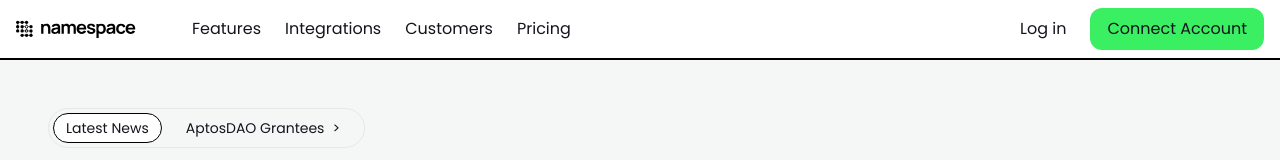
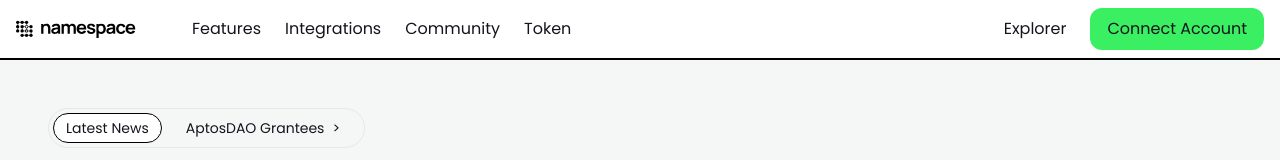
Before and after one commit to raldblox/namespace, a Next.js app in the folder web-app/: page / in a window 1280 px wide. Shown: the top 160 px of the page. Built offline with nearby package versions, Linux system fonts and the light colour scheme.

Commit message:
Added community section, and smooth scroll

```diff
--- a/web-app/app/globals.css
+++ b/web-app/app/globals.css
@@ -20,12 +20,13 @@ body {
   background: var(--light-color);
   color: var(--dark-color);
   font-family: "Poppins", sans-serif;
+  scroll-behavior: smooth;
 }
 
 * {
   -ms-overflow-style: none;
   scrollbar-width: none;
-  @apply transition duration-300 ease-in-out;
+  @apply transition duration-300 ease-in-out scroll-smooth;
 }
 
 @layer components {
--- a/web-app/app/page.js
+++ b/web-app/app/page.js
@@ -1,3 +1,4 @@
+import Community from "@/components/sections/Community";
 import Features from "@/components/sections/Features";
 import Highlight from "@/components/sections/Highlight";
 import Landing from "@/components/sections/Landing";
@@ -10,6 +11,7 @@ export default function Home() {
       <Highlight />
       <Features />
       <Token />
+      <Community />
     </main>
   );
 }
--- a/web-app/components/Navigation.js
+++ b/web-app/components/Navigation.js
@@ -6,10 +6,10 @@ const Navigation = () => {
   const [state, setState] = useState(false);
 
   const navigation = [
-    { title: "Features", path: "javascript:void(0)" },
+    { title: "Features", path: "#features" },
     { title: "Integrations", path: "javascript:void(0)" },
-    { title: "Customers", path: "javascript:void(0)" },
-    { title: "Pricing", path: "javascript:void(0)" },
+    { title: "Community", path: "#community" },
+    { title: "Token", path: "#token" },
   ];
 
   useEffect(() => {
@@ -20,7 +20,7 @@ const Navigation = () => {
   }, []);
   return (
     <nav
-      className={`sticky top-0 bg-white ${
+      className={`sticky z-50 top-0 bg-white ${
         state
           ? "shadow-lg  rounded-xl border mx-2 mt-2 md:shadow-none md:border-none md:mx-2 md:mt-0"
           : ""
@@ -88,7 +88,7 @@ const Navigation = () => {
           </ul>
           <div className="items-center justify-end flex-1 mt-6 space-y-6 gap-x-6 md:flex md:space-y-0 md:mt-0">
             <a href="javascript:void(0)" className="block">
-              Log in
+              Explorer
             </a>
             <button className="px-4 py-2">Connect Account</button>
           </div>
--- /dev/null
+++ b/web-app/components/sections/Community.js
@@ -0,0 +1,24 @@
+import React from "react";
+
+const Community = () => {
+  return (
+    <section className="py-28" id="community">
+      <div className="relative px-4 py-16 mx-4 bg-accent rounded-2xl md:px-8 md:mx-8">
+        <div className="relative mx-auto sm:text-center">
+          <div className="flex flex-col items-center justify-center space-y-8">
+            <h1 className="font-bold ">Join the community on Discord</h1>
+            <p className="max-w-xl leading-relaxed">
+              Stay updated on our progress, announcements, discounts, and
+              connect with our community and developers on Discord.
+            </p>
+            <button className="px-8 py-4 font-medium duration-150 rounded-lg shadow-md outline-none bg-dark focus:shadow-none hover:text-black">
+              Join us on Discord
+            </button>
+          </div>
+        </div>
+      </div>
+    </section>
+  );
+};
+
+export default Community;
--- a/web-app/components/sections/Features.js
+++ b/web-app/components/sections/Features.js
@@ -3,7 +3,7 @@ import React from "react";
 const Features = () => {
   return (
     <>
-      <section className="py-12 border-b-2 border-black group">
+      <section className="py-16 border-b-2 border-black group" id="features">
         <div className="grid grid-cols-1 gap-8 p-4 lg:grid-cols-3 lg:p-12">
           <div className="flex flex-col p-4 py-8 space-y-5 lg:p-0 lg:col-span-3">
             <p className="col-span-4 px-4 py-1 font-bold text-white uppercase bg-black rounded-full w-fit group-hover:bg-accent">
--- a/web-app/components/sections/Footer.js
+++ b/web-app/components/sections/Footer.js
@@ -48,7 +48,7 @@ const Footer = () => {
     },
   ];
   return (
-    <footer className="px-8 py-12 lg:px-12">
+    <footer className="px-8 py-12 border-t-2 border-black lg:px-12">
       <div className="grid w-full grid-cols-4 gap-6">
         <div className="grid w-full col-span-4 gap-4 lg:grid-cols-2">
           <div className="col-span-1">
--- a/web-app/components/sections/Token.js
+++ b/web-app/components/sections/Token.js
@@ -3,7 +3,7 @@ import React from "react";
 const Token = () => {
   return (
     <>
-      <section className="py-16 border-b-2 border-black group">
+      <section className="py-16 border-b-2 border-black group" id="token">
         <div className="grid grid-cols-1 gap-4 p-4 lg:grid-cols-4 lg:p-12 lg:gap-8">
           <div className="flex flex-col space-y-4 lg:col-span-4 lg:mb-12">
             <p className="col-span-4 px-4 py-1 font-bold text-white uppercase bg-black rounded-full w-fit group-hover:bg-accent">
```
